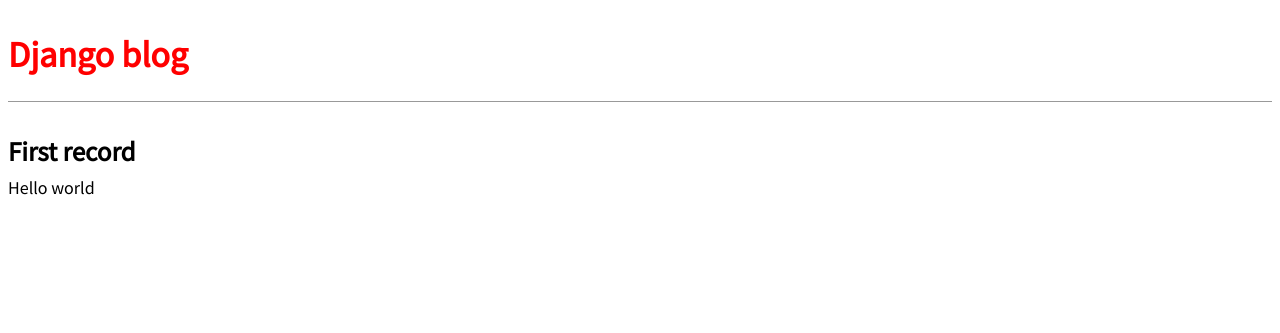
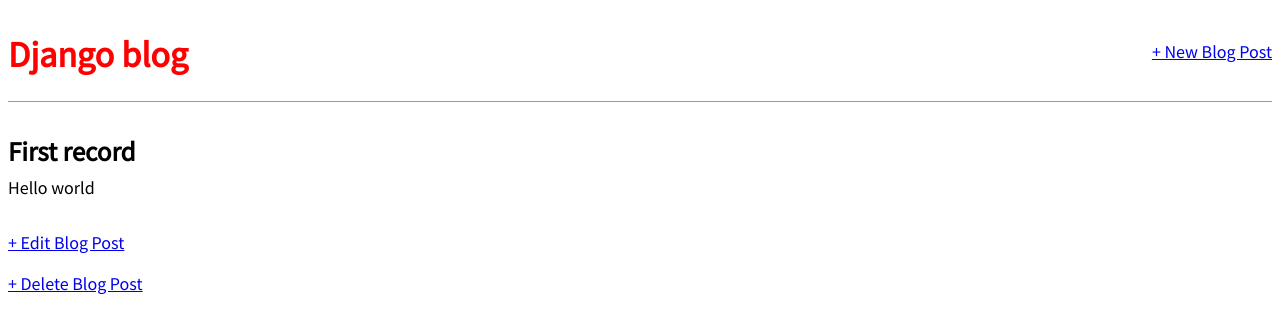
Before and after one commit to LobanAB/blog, a Django app: page /post/1/ in a window 1280 px wide. Shown: the top 333 px of the page. Run offline with Django 3.2, Linux system fonts and the light colour scheme; data comes from the database, SQL or seed files in the repository; both versions use the stored data as it was after the commit.

Commit message:
add functionality: add delete edit test added to

```diff
--- a/blog_project/blog/models.py
+++ b/blog_project/blog/models.py
@@ -1,4 +1,5 @@
 from django.db import models
+from django.urls import reverse
 
 
 class Post(models.Model):
@@ -11,3 +12,6 @@
 
     def __str__(self):
         return self.title
+
+    def get_absolute_url(self):
+        return reverse('post_detail', args=[str(self.id)])
--- a/blog_project/blog/urls.py
+++ b/blog_project/blog/urls.py
@@ -1,8 +1,11 @@
 from django.urls import path
 
-from .views import BlogListView, BlogDetailView
+from .views import BlogListView, BlogDetailView, BlogCreateView, BlogUpdateView, BlogDeleteView
 
 urlpatterns = [
+    path('post/<int:pk>/delete/', BlogDeleteView.as_view(), name='post_delete'),
+    path('post/<int:pk>/edit/', BlogUpdateView.as_view(), name='post_edit'),
+    path('post/new/', BlogCreateView.as_view(), name='post_new'),
     path('post/<int:pk>/', BlogDetailView.as_view(), name='post_detail'),
     path('', BlogListView.as_view(), name='home'),
 ]
--- a/blog_project/blog/views.py
+++ b/blog_project/blog/views.py
@@ -1,5 +1,7 @@
 from django.shortcuts import render
 from django.views.generic import ListView, DetailView
+from django.views.generic.edit import CreateView, UpdateView, DeleteView
+from django.urls import reverse_lazy
 
 from .models import Post
 
@@ -12,3 +14,21 @@
 class BlogDetailView(DetailView):
     model = Post
     template_name = 'post_detail.html'
+
+
+class BlogCreateView(CreateView):
+    model = Post
+    template_name = 'post_new.html'
+    fields = ['title', 'author', 'body']
+
+
+class BlogUpdateView(UpdateView):
+    model = Post
+    template_name = 'post_edit.html'
+    fields = ['title', 'body']
+
+
+class BlogDeleteView(DeleteView):
+    model = Post
+    template_name = 'post_delete.html'
+    success_url = reverse_lazy('home')
--- a/blog_project/static/css/base.css
+++ b/blog_project/static/css/base.css
@@ -15,7 +15,7 @@
 }
 
 .nav-left {
-    margin-left: auto;
+    margin-right: auto;
 }
 
 .nav-right {
--- a/blog_project/templates/base.html
+++ b/blog_project/templates/base.html
@@ -8,10 +8,15 @@
     <link href="{% static 'css/base.css' %}" rel="stylesheet">
 </head>
 <body>
+    <div>
         <header>
+            <div class="nav-left">
                 <h1><a href="{% url 'home' %}">Django blog</a></h1>
+            </div>
+            <div class="nav-right">
+                <a href="{% url 'post_new' %}">+ New Blog Post</a>
+            </div>
         </header>
-<div>
         {% block content %}
         {% endblock content %}
     </div>
--- a/blog_project/templates/post_detail.html
+++ b/blog_project/templates/post_detail.html
@@ -5,4 +5,7 @@
         <h2>{{ post.title }}</h2>
         <p>{{ post.body }}</p>
     </div>
+
+    <p><a href="{% url 'post_edit' post.pk %}">+ Edit Blog Post</a></p>
+    <p><a href="{% url 'post_delete' post.pk %}">+ Delete Blog Post</a></p>
 {% endblock content %}
```
Also changed, not shown: blog_project/blog/tests.py (+27 -2 lines), blog_project/templates/post_delete.html (added, +9 -0 lines), blog_project/templates/post_edit.html (added, +9 -0 lines), blog_project/templates/post_new.html (added, +9 -0 lines), blog_project/db.sqlite3. Lines whose indentation alone changed are shown as unchanged.
